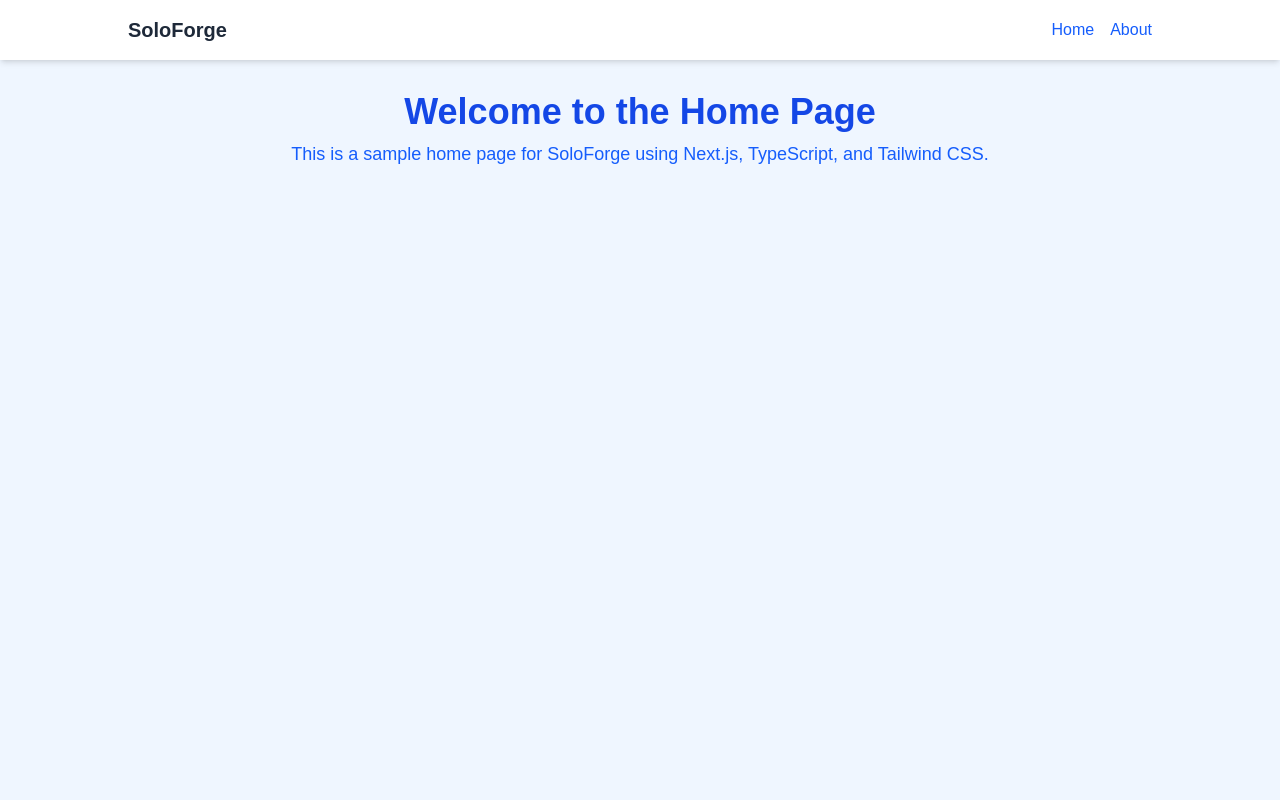
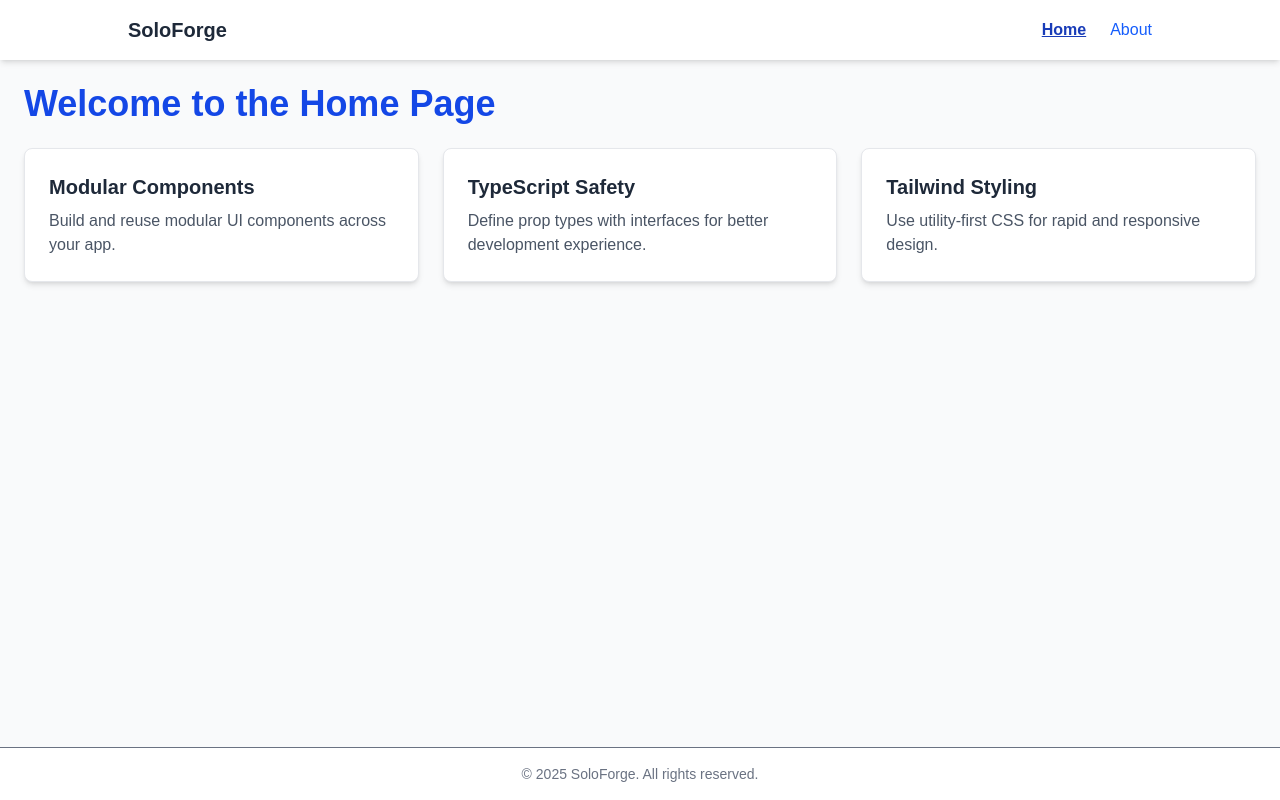
Before and after one commit to SylvesterK-code/alx-project-0x02, a Next.js app in the folder alx-project-0x02/: page /home in a window 1280 px wide. Built offline with nearby package versions, Linux system fonts and the light colour scheme.

Commit message:
add te a Reusable Card Component

```diff
--- /dev/null
+++ b/alx-project-0x02/components/common/Card.tsx
@@ -0,0 +1,12 @@
+import { CardProps } from "@/interfaces";
+
+const Card = ({ title, content }: CardProps) => {
+  return (
+    <div className="bg-white shadow-md rounded-lg p-6 border border-gray-200 hover:shadow-lg transition">
+      <h3 className="text-xl font-semibold text-gray-800 mb-2">{title}</h3>
+      <p className="text-gray-600">{content}</p>
+    </div>
+  );
+};
+
+export default Card;
--- /dev/null
+++ b/alx-project-0x02/components/layout/Footer.tsx
@@ -0,0 +1,9 @@
+const Footer = () => {
+  return (
+    <footer className="bg-white border-t mt-8 p-4 text-center text-sm text-gray-500">
+      © {new Date().getFullYear()} SoloForge. All rights reserved.
+    </footer>
+  );
+};
+
+export default Footer;
--- a/alx-project-0x02/components/layout/Header.tsx
+++ b/alx-project-0x02/components/layout/Header.tsx
@@ -1,33 +1,50 @@
-// const Header = () => {
-//   return (
-//     <header className="bg-white shadow-md p-4">
-//       <h2 className="text-xl font-semibold text-gray-800">SoloForge Navigation</h2>
-//     </header>
-//   );
-// };
-
-// export default Header;
-
-
-
-
-
 import Link from "next/link";
+import { useRouter } from "next/router";
+import { useState } from "react";
+import { Menu, X } from "lucide-react";
 
 const Header = () => {
+  const router = useRouter();
+  const [menuOpen, setMenuOpen] = useState(false);
+
+  const isActive = (path: string) => router.pathname === path;
+
   return (
     <header className="bg-white shadow-md p-4">
       <nav className="flex justify-between items-center max-w-5xl mx-auto">
         <h2 className="text-xl font-bold text-gray-800">SoloForge</h2>
-        <ul className="flex space-x-4 text-blue-600 font-medium">
+
+        {/* Desktop Menu */}
+        <ul className="hidden md:flex space-x-6 text-blue-600 font-medium">
           <li>
-            <Link href="/home" className="hover:underline">Home</Link>
+            <Link href="/home" className={isActive("/home") ? "text-blue-800 font-bold underline" : "hover:underline"}>
+              Home
+            </Link>
           </li>
           <li>
-            <Link href="/about" className="hover:underline">About</Link>
+            <Link href="/about" className={isActive("/about") ? "text-blue-800 font-bold underline" : "hover:underline"}>
+              About
+            </Link>
           </li>
         </ul>
+
+        {/* Mobile Menu Toggle */}
+        <button onClick={() => setMenuOpen(!menuOpen)} className="md:hidden">
+          {menuOpen ? <X size={24} /> : <Menu size={24} />}
+        </button>
       </nav>
+
+      {/* Mobile Menu */}
+      {menuOpen && (
+        <div className="md:hidden mt-2 px-4 space-y-2">
+          <Link href="/home" className={isActive("/home") ? "block text-blue-800 font-bold underline" : "block hover:underline"}>
+            Home
+          </Link>
+          <Link href="/about" className={isActive("/about") ? "block text-blue-800 font-bold underline" : "block hover:underline"}>
+            About
+          </Link>
+        </div>
+      )}
     </header>
   );
 };
--- a/alx-project-0x02/components/layout/Layout.tsx
+++ b/alx-project-0x02/components/layout/Layout.tsx
@@ -1,4 +1,5 @@
 import Header from "./Header";
+import Footer from "./Footer";
 import { ReactNode } from "react";
 
 interface LayoutProps {
@@ -7,9 +8,10 @@ interface LayoutProps {
 
 const Layout = ({ children }: LayoutProps) => {
   return (
-    <div className="min-h-screen bg-gray-50">
+    <div className="flex flex-col min-h-screen bg-gray-50">
       <Header />
-      <main className="p-6">{children}</main>
+      <main className="flex-1 p-6">{children}</main>
+      <Footer />
     </div>
   );
 };
--- a/alx-project-0x02/interfaces/index.ts
+++ b/alx-project-0x02/interfaces/index.ts
@@ -0,0 +1,4 @@
+export interface CardProps {
+  title: string;
+  content: string;
+}
--- a/alx-project-0x02/pages/home.tsx
+++ b/alx-project-0x02/pages/home.tsx
@@ -1,20 +1,22 @@
-import Header from "@/components/layout/Header";
 
-const HomePage = () => {
-  return (
-    <div className="min-h-screen bg-blue-50">
-      <Header />
-      <main className="p-8 text-center">
-        <h1 className="text-4xl font-bold text-blue-700">Welcome to the Home Page</h1>
-        <p className="mt-2 text-lg text-blue-600">
-          This is a sample home page for SoloForge using Next.js, TypeScript, and Tailwind CSS.
-        </p>
-      </main>
-    </div>
-  );
-};
 
-export default HomePage;
+// import Header from "@/components/layout/Header";
+
+// const HomePage = () => {
+//   return (
+//     <div className="min-h-screen bg-blue-50">
+//       <Header />
+//       <main className="p-8 text-center">
+//         <h1 className="text-4xl font-bold text-blue-700">Welcome to the Home Page</h1>
+//         <p className="mt-2 text-lg text-blue-600">
+//           This is a sample home page for SoloForge using Next.js, TypeScript, and Tailwind CSS.
+//         </p>
+//       </main>
+//     </div>
+//   );
+// };
+
+// export default HomePage;
 
 
 
@@ -38,3 +40,36 @@ export default HomePage;
 // };
 
 // export default HomePage;
+
+
+
+
+
+
+
+import Layout from "@/components/layout/Layout";
+import Card from "@/components/common/Card";
+
+const HomePage = () => {
+  return (
+    <Layout>
+      <h1 className="text-4xl font-bold text-blue-700 mb-6">Welcome to the Home Page</h1>
+      <div className="grid grid-cols-1 sm:grid-cols-2 lg:grid-cols-3 gap-6">
+        <Card
+          title="Modular Components"
+          content="Build and reuse modular UI components across your app."
+        />
+        <Card
+          title="TypeScript Safety"
+          content="Define prop types with interfaces for better development experience."
+        />
+        <Card
+          title="Tailwind Styling"
+          content="Use utility-first CSS for rapid and responsive design."
+        />
+      </div>
+    </Layout>
+  );
+};
+
+export default HomePage;
```
Also changed, not shown: alx-project-0x02/package.json (+7 -6 lines), 1 other file (tests, documents, lock files or other folders).
